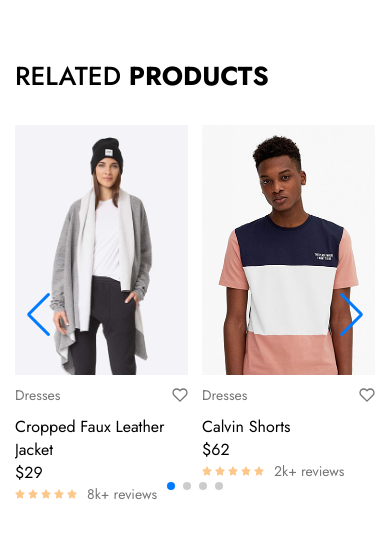
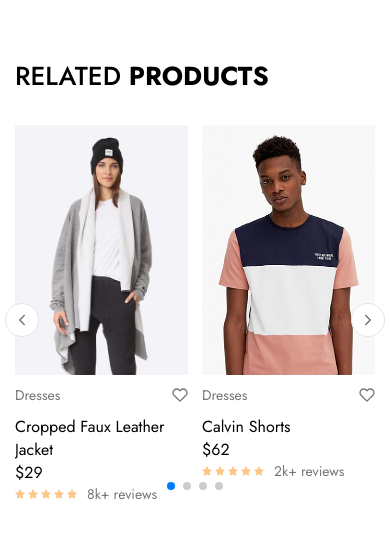
Before and after one commit to toyor009/ShopNow, a React (Create React App) app: page /product in a window 390 px wide. Shown: the part 1260-1814 px from the top of the page. Built offline with nearby package versions, Linux system fonts and the light colour scheme.

Commit message:
Update RelatedProducts component: add prev/next buttons for Swiper, update CSS for responsiveness.

```diff
--- a/src/Components/Product/RelatedProducts/RelatedProducts.css
+++ b/src/Components/Product/RelatedProducts/RelatedProducts.css
@@ -12,6 +12,36 @@
 
 .relatedProductContainer h2 span {
   font-weight: 700;
+}
+
+.relatedProductSlider {
+  position: relative;
+}
+
+.swiper-button {
+  display: flex;
+  position: absolute;
+  top: calc(50% - 12px);
+  z-index: 10;
+  cursor: pointer;
+}
+
+.swiper-button svg {
+  background-color: white;
+  border: 1px solid #e4e4e4;
+  display: flex;
+  border-radius: 50%;
+  padding: 8px;
+  outline: none;
+  color: #767676;
+}
+
+.image-swiper-button-prev {
+  left: -15px;
+}
+
+.image-swiper-button-next {
+  right: -15px;
 }
 
 .rpImages {
@@ -108,8 +138,17 @@
   gap: 3px;
 }
 
-.swiper-pagination {
-  bottom: 30;
+.swiper-button-prev {
+  font-size: 10px;
+}
+
+.swiper-button-prev::after {
+  background-color: white;
+  border: none;
+  display: flex;
+  border-radius: 50%;
+  padding: 13px;
+  outline: none;
 }
 
 @media screen and (max-width: 1210px) {
@@ -134,6 +173,14 @@
 
   .rpContainer:hover h4 {
     top: 200px;
+  }
+
+  .image-swiper-button-prev {
+    left: -10px;
+  }
+
+  .image-swiper-button-next {
+    right: -10px;
   }
 }
 
@@ -169,4 +216,14 @@
     align-items: center;
     gap: 2px;
   }
+
+  .swiper-button svg {
+    background-color: white;
+    border: 1px solid #e4e4e4;
+    display: flex;
+    border-radius: 50%;
+    padding: 6px;
+    outline: none;
+    color: #767676;
+  }
 }
--- a/src/Components/Product/RelatedProducts/RelatedProducts.jsx
+++ b/src/Components/Product/RelatedProducts/RelatedProducts.jsx
@@ -12,6 +12,7 @@ import relatedProductData from "../../../Data/RelatedProducts";
 
 import { FiHeart } from "react-icons/fi";
 import { FaStar } from "react-icons/fa";
+import { IoIosArrowBack, IoIosArrowForward } from "react-icons/io";
 
 const RelatedProducts = () => {
   const [wishList, setWishList] = useState({});
@@ -31,6 +32,13 @@ const RelatedProducts = () => {
             RELATED <span>PRODUCTS</span>
           </h2>
 
+          <div className="relatedProductSlider">
+            <div className="swiper-button image-swiper-button-next">
+              <IoIosArrowForward />
+            </div>
+            <div className="swiper-button image-swiper-button-prev">
+              <IoIosArrowBack />
+            </div>
             <Swiper
               slidesPerView={4}
               slidesPerGroup={4}
@@ -39,7 +47,10 @@ const RelatedProducts = () => {
               pagination={{
                 clickable: true,
               }}
-            navigation={true}
+              navigation={{
+                nextEl: ".image-swiper-button-next",
+                prevEl: ".image-swiper-button-prev",
+              }}
               modules={[Pagination, Navigation]}
               breakpoints={{
                 320: {
@@ -81,7 +92,9 @@ const RelatedProducts = () => {
                         <div className="rpCategoryWishlist">
                           <p>Dresses</p>
                           <FiHeart
-                          onClick={() => handleWishlistClick(product.productID)}
+                            onClick={() =>
+                              handleWishlistClick(product.productID)
+                            }
                             style={{
                               color: wishList[product.productID]
                                 ? "red"
@@ -114,6 +127,7 @@ const RelatedProducts = () => {
           </div>
         </div>
       </div>
+    </div>
   );
 };
 
```
Lines whose indentation alone changed are shown as unchanged.
